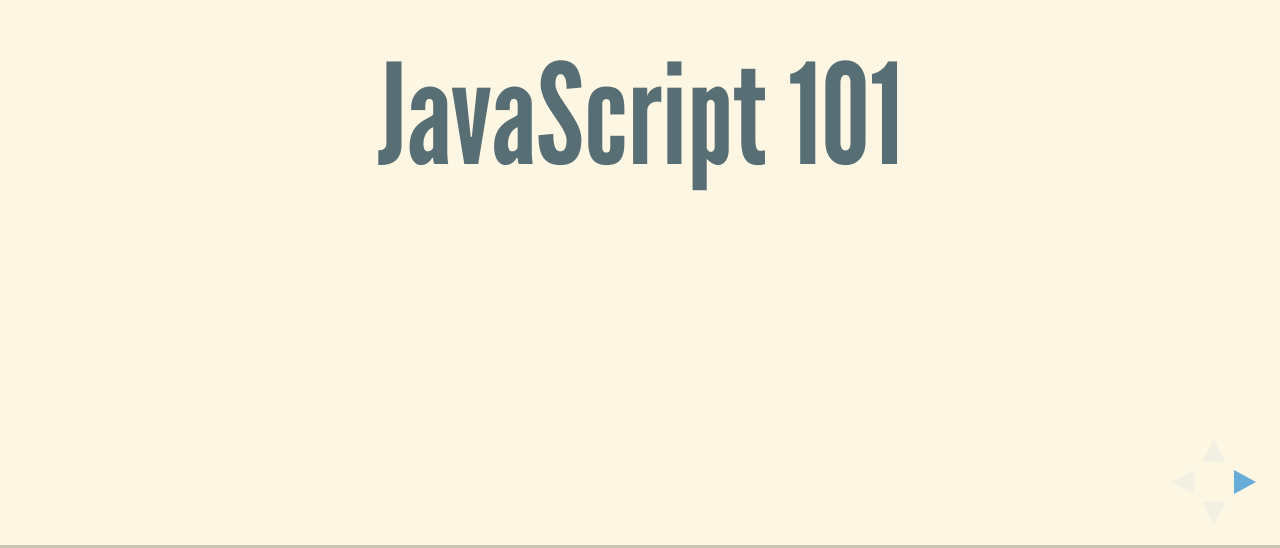
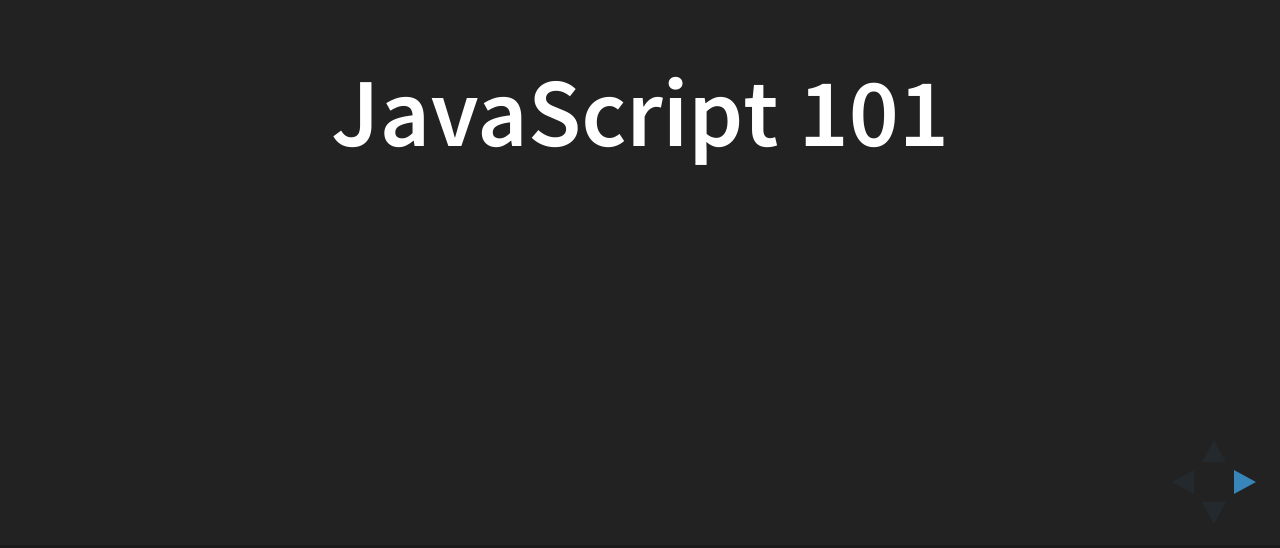
Before and after one commit to jayperryworks/javascript-101, a website: page index.html in a window 1280 px wide. Shown: the part 252-800 px from the top of the page. Drawn offline with Linux system fonts and the light colour scheme.

Commit message:
Update index.html

```diff
--- a/index.html
+++ b/index.html
@@ -15,7 +15,7 @@
 		<meta name="viewport" content="width=device-width, initial-scale=1.0, maximum-scale=1.0, user-scalable=no, minimal-ui">
 
 		<link rel="stylesheet" href="css/reveal.css">
-		<link rel="stylesheet" href="css/theme/solarized.css" id="theme">
+		<link rel="stylesheet" href="css/theme/black.css" id="theme">
 
 		<!-- Code syntax highlighting -->
 		<link rel="stylesheet" href="lib/css/zenburn.css">
```
